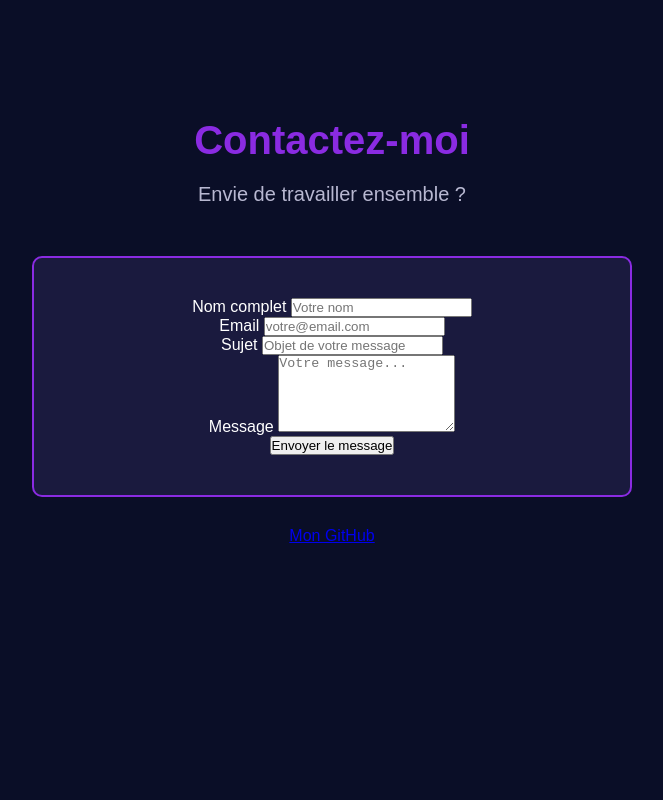
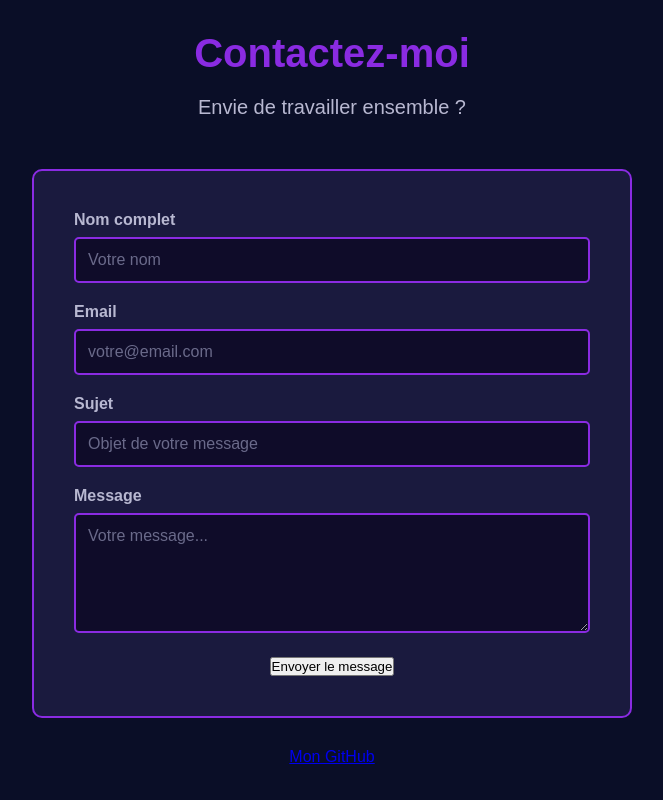
Before and after one commit to marwanahemm/portfolio.github.io, a plain HTML site: page index.html in a window 1280 px wide. Shown: the part 1669-2469 px from the top of the page, without its empty margins (308-971 px from the left). Before the commit the page ends 2400 px from the top, so only its background shows below. Drawn offline with Linux system fonts and the light colour scheme.

Commit message:
Add form style

```diff
--- a/styles.css
+++ b/styles.css
@@ -171,3 +171,47 @@ section {
     border-radius: var(--border-radius);
     border: 2px solid var(--color-primary);
 }
+.form-group {
+    margin-bottom: var(--spacing-small);
+    text-align: left;
+}
+
+
+.form-group label {
+    display: block;
+    margin-bottom: 8px;
+    color: var(--color-text-light);
+    font-weight: bold;
+}
+
+
+.form-group input,
+.form-group textarea {
+    width: 100%;
+    padding: 12px;
+    background-color: var(--color-bg-card);
+    border: 2px solid var(--color-primary);
+    border-radius: 5px;
+    font-size: 16px;
+    color: var(--color-white);
+    font-family: Arial, sans-serif;
+}
+
+
+.form-group input::placeholder,
+.form-group textarea::placeholder {
+    color: var(--color-text-placeholder);
+}
+
+
+.form-group input:focus,
+.form-group textarea:focus {
+    outline: none;
+    border-color: var(--color-secondary);
+}
+
+
+.form-group textarea {
+    resize: vertical;
+    min-height: 120px;
+}
```
